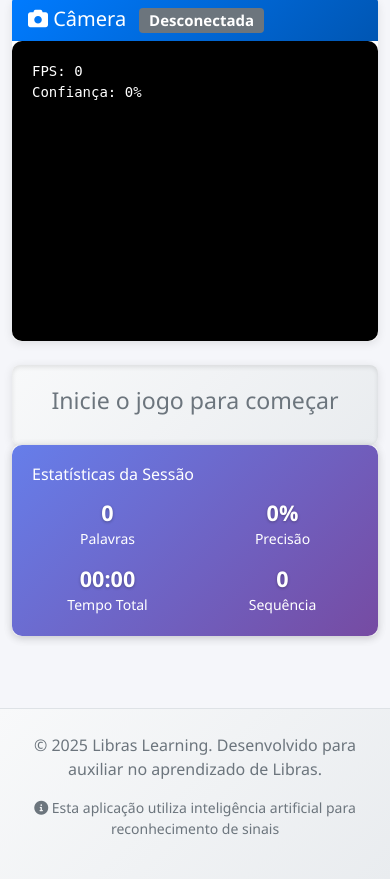
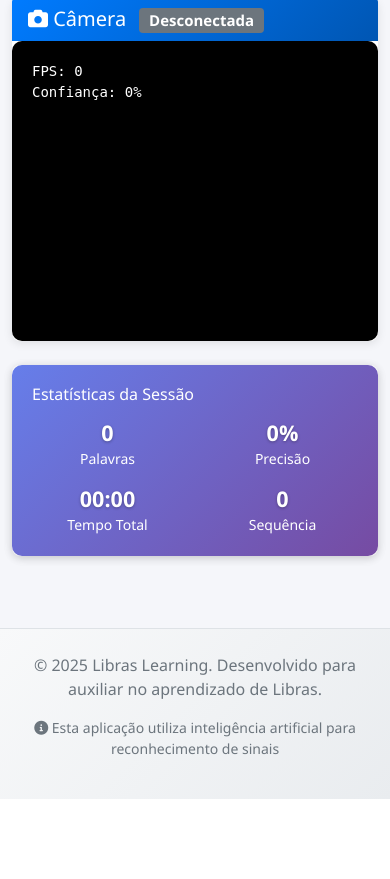
Before and after one commit to SsaGusta/app-atualizacao---Copia, a Flask app: page /game in a window 390 px wide. Shown: the part 660-1539 px from the top of the page. After the commit the page ends 1459 px from the top, so only its background shows below. Run offline with Flask 3, Linux system fonts and the light colour scheme; a user stored in the database is signed in.

Commit message:
Improvement: Remover seção desnecessária e expandir área da câmera
- Remover seção 'Recognition Feedback' que apenas mostrava placeholder inútil
- Aumentar altura da câmera de 'auto' para 450px para melhor visualização
- Adicionar altura mínima ao container da câmera (450px)
- Implementar responsividade: 300px (mobile), 450px (desktop), 500px (telas grandes)
- Melhorar experiência do usuário com área de captura mais visível
- Usar object-fit: cover para manter proporção da imagem

```diff
--- a/templates/game.html
+++ b/templates/game.html
@@ -9,11 +9,13 @@
     background: #000;
     border-radius: 10px;
     overflow: hidden;
+    min-height: 450px; /* Altura mínima para melhor visualização */
 }
 
 #videoElement {
     width: 100%;
-    height: auto;
+    height: 450px; /* Aumentado de auto para altura fixa maior */
+    object-fit: cover; /* Manter proporção da imagem */
     display: block;
 }
 
@@ -49,13 +51,6 @@
     width: 120px;
     height: 120px;
     margin: 0 auto;
-}
-
-.recognition-feedback {
-    min-height: 80px;
-    display: flex;
-    align-items: center;
-    justify-content: center;
 }
 
 .word-progress {
@@ -136,6 +131,27 @@ html {
 
 .auto-scroll-target {
     animation: subtle-highlight 2s ease-in-out;
+}
+
+/* Responsividade da câmera para diferentes tamanhos de tela */
+@media (max-width: 768px) {
+    #videoElement {
+        height: 300px; /* Menor em telas pequenas */
+    }
+
+    .camera-container {
+        min-height: 300px;
+    }
+}
+
+@media (min-width: 1200px) {
+    #videoElement {
+        height: 500px; /* Maior em telas grandes */
+    }
+
+    .camera-container {
+        min-height: 500px;
+    }
 }
 </style>
 {% endblock %}
@@ -231,15 +247,6 @@ html {
                         <div>FPS: <span id="fpsCounter">0</span></div>
                         <div>Confiança: <span id="confidenceDisplay">0%</span></div>
                     </div>
-                </div>
-            </div>
-        </div>
-
-        <!-- Recognition Feedback -->
-        <div class="card">
-            <div class="card-body recognition-feedback">
-                <div id="recognitionResult" class="text-center">
-                    <h3 class="text-muted">Inicie o jogo para começar</h3>
                 </div>
             </div>
         </div>
```
